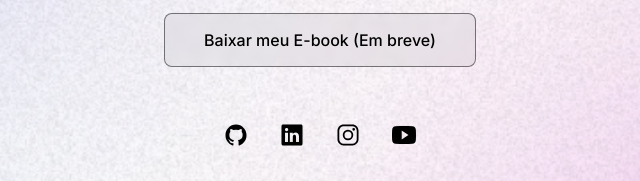
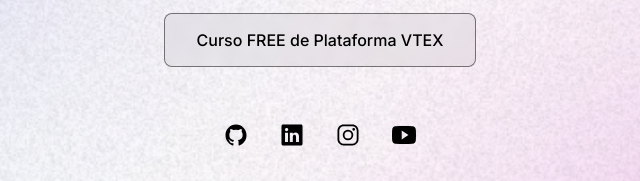
Before and after one commit to ericnascimentoyt/dev-links, a plain HTML site: page index.html in a window 1280 px wide. Shown: the part 477-658 px from the top of the page, 320-960 px from the left. Drawn offline with nearby package versions, Linux system fonts and the light colour scheme.

Commit message:
Update index.html

```diff
--- a/index.html
+++ b/index.html
@@ -35,7 +35,7 @@
           <a href="https://www.lofi.cafe/" target="_blank">Lofi.café</a>
         </li>
         <li>
-          <a href="#" target="_blank">Baixar meu E-book (Em breve)</a>
+          <a href="https://www.udemy.com/course/vtex-training-trilha-de-conhecimento-pt01/" target="_blank">Curso FREE de Plataforma VTEX</a>
         </li
       </ul>
       <div id="social-links">
```
